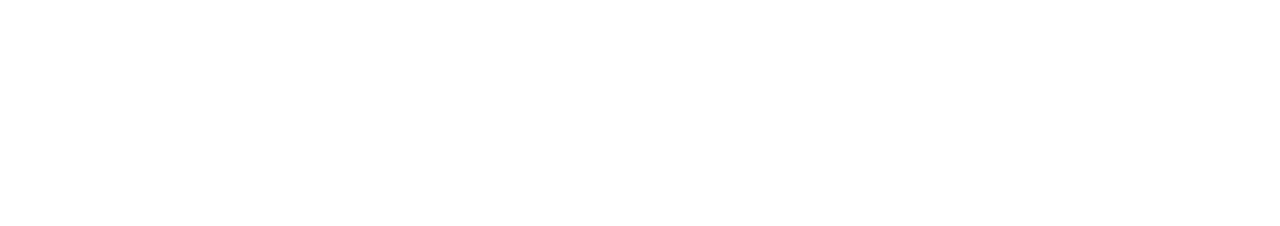
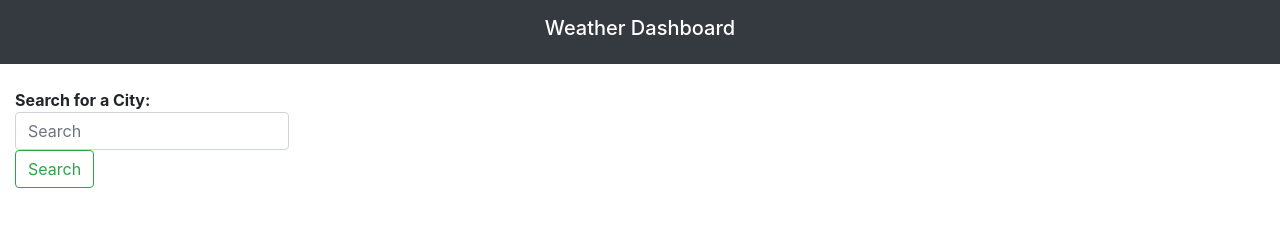
Before and after one commit to MStuart90/WeatherDashboard, a plain HTML site: page index.html in a window 1280 px wide. Drawn offline with nearby package versions, Linux system fonts and the light colour scheme.

Commit message:
Header and search HTML fixed. Corrected and using a form.

```diff
--- a/index.html
+++ b/index.html
@@ -16,6 +16,23 @@
 
 <body>
 
+    <nav class="navbar navbar-dark bg-dark">
+        <span class="navbar-brand mx-auto h1">Weather Dashboard</span>
+    </nav>
+    <br>
+
+    <div class="container-fluid">
+
+        <div class="row">
+            <aside class="col-md-3">
+                <form class="form-inline">
+                    <label for="search-box"><strong>Search for a City:</strong></label>
+                    <br>
+                    <input class="form-control mr-sm-2" type="search" placeholder="Search" aria-label="Search"
+                        id="search">
+                    <button class="btn btn-outline-success my-2 my-sm-0" type="submit">Search</button>
+                </form>
+
 
 
 </body>
```
